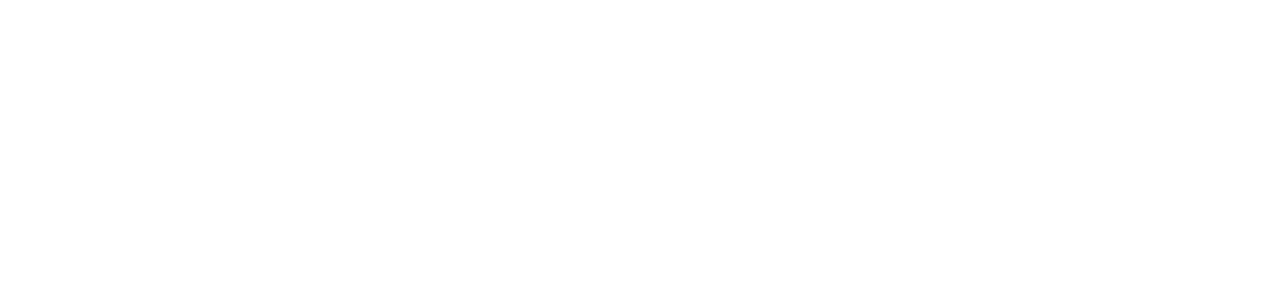
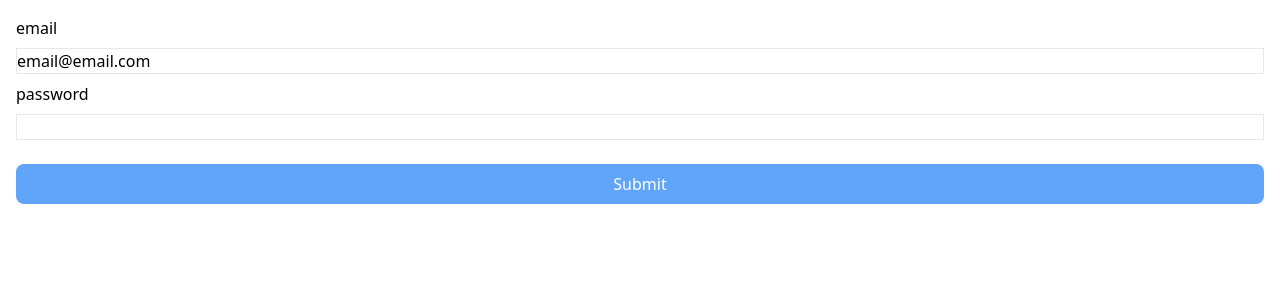
Before and after one commit to yujini-kim/-TS-pokemon-game, a React (Vite) app: page /sign-in in a window 1280 px wide. Before the commit this address had no page. Shown: the top 300 px of the page. Built offline with nearby package versions, Linux system fonts and the light colour scheme.

Commit message:
feat.로그인 기능 추가

```diff
--- a/src/components/auth/sign-in.tsx
+++ b/src/components/auth/sign-in.tsx
@@ -1,3 +1,62 @@
+import { useForm } from 'react-hook-form'
+import InputField from './components/input-field'
+import { zodResolver } from '@hookform/resolvers/zod'
+import { z } from 'zod'
+import { signInWithEmailAndPassword } from 'firebase/auth'
+import { auth } from '../../utils/firebase'
+interface SignInForm {
+  email: string
+  password: string
+}
+
+const schema = z.object({
+  email: z.string().min(1, '이메일을 입력해주세요').email('유효한 이메일을 입력해주세요'),
+  password: z.string().min(6, '비밀번호는 6자 이상 입력해주세요'),
+})
+
 export default function SignIn() {
-  return <div></div>
+  const {
+    register,
+    handleSubmit,
+    formState: { errors },
+  } = useForm<SignInForm>({
+    resolver: zodResolver(schema),
+    defaultValues: {
+      email: 'email@email.com',
+      password: '',
+    },
+  })
+
+  const onSubmit = async (data: SignInForm) => {
+    try {
+      const userCredential = await signInWithEmailAndPassword(auth, data.email, data.password)
+      console.log('로그인 성공:', userCredential.user)
+    } catch (error) {
+      console.error('로그인 실패:', error)
+    }
+  }
+
+  return (
+    <div>
+      <form onSubmit={handleSubmit(onSubmit)} className='flex flex-col gap-2 w-full p-4'>
+        <div className='flex flex-col gap-2 '>
+          <InputField<SignInForm>
+            label={'email'}
+            id={'email'}
+            type={'email'}
+            register={register}
+            error={errors.email?.message}
+          />
+          <InputField<SignInForm>
+            label={'password'}
+            id={'password'}
+            type={'password'}
+            register={register}
+            error={errors.password?.message}
+          />
+        </div>
+        <button className='bg-blue-400 p-2 rounded-lg text-white mt-4'>Submit</button>
+      </form>
+    </div>
+  )
 }
--- a/src/router.tsx
+++ b/src/router.tsx
@@ -1,12 +1,14 @@
 import { BrowserRouter, Routes, Route } from 'react-router-dom'
 import PokeBook from './components/PokeBook/PokeBook'
 import SignUp from './components/auth/sign-up'
+import SignIn from './components/auth/sign-in'
 
 export default function Router() {
   return (
     <BrowserRouter>
       <Routes>
         <Route path='/sign-up' element={<SignUp />} />
+        <Route path='/sign-in' element={<SignIn />} />
         <Route path='/' element={<PokeBook />} />
       </Routes>
     </BrowserRouter>
```
